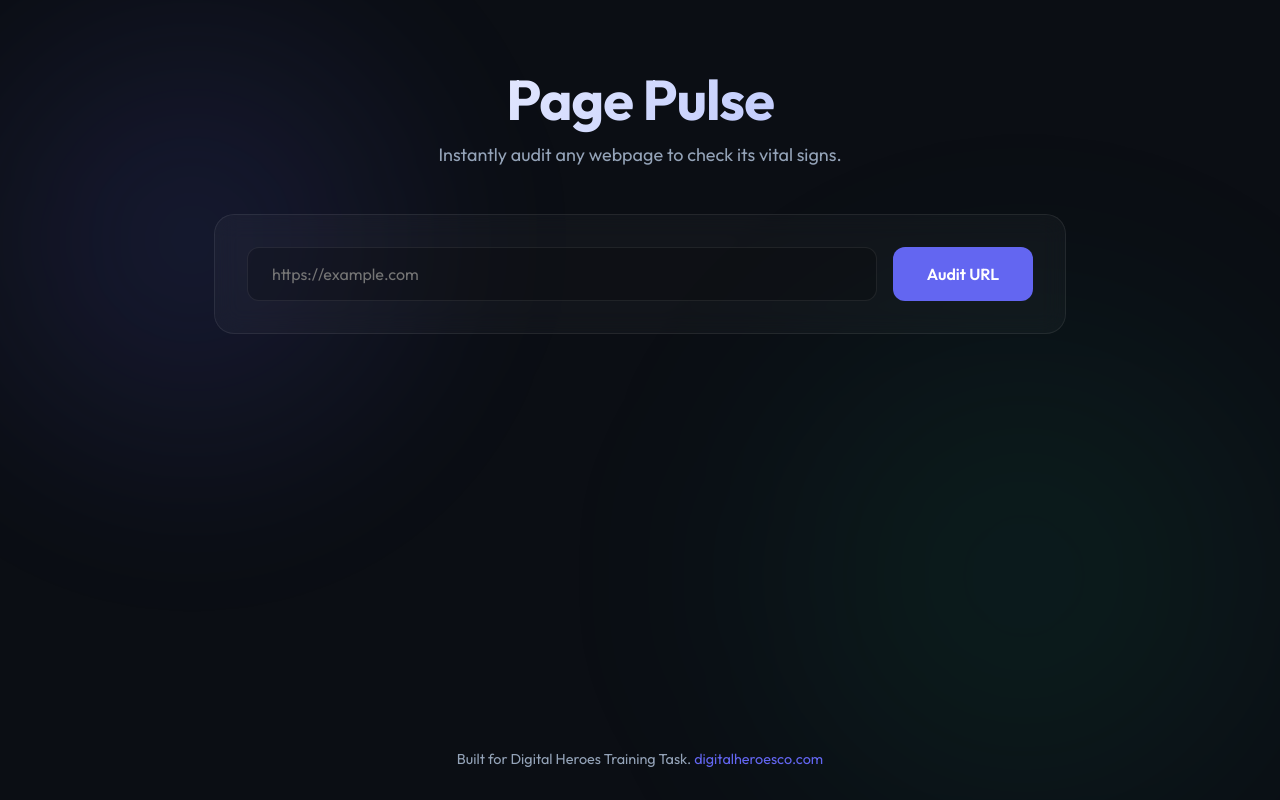
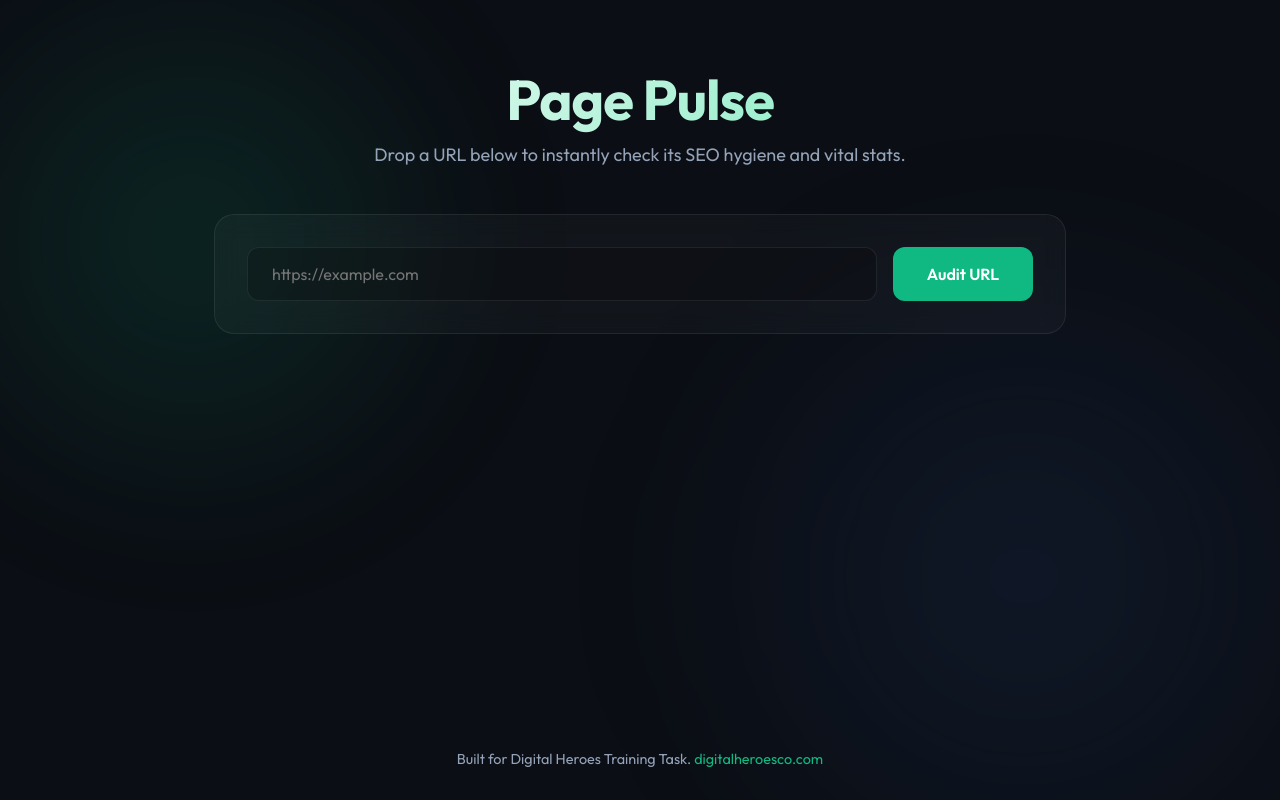
Before and after one commit to Ojaswi-Gupta/pagepulse_dh, a website: page public/index.html in a window 1280 px wide. Drawn offline with Linux system fonts and the light colour scheme.

Commit message:
Update UI to Emerald theme and add AI disclosure

```diff
--- a/public/index.html
+++ b/public/index.html
@@ -18,7 +18,7 @@
   <main class="container">
     <header>
       <h1>Page Pulse</h1>
-      <p>Instantly audit any webpage to check its vital signs.</p>
+      <p>Drop a URL below to instantly check its SEO hygiene and vital stats.</p>
     </header>
 
     <section class="scanner-card glass-panel">
--- a/public/style.css
+++ b/public/style.css
@@ -2,8 +2,8 @@
   --bg-color: #0B0E14;
   --text-main: #FFFFFF;
   --text-muted: #94A3B8;
-  --accent: #6366F1;
-  --accent-hover: #4F46E5;
+  --accent: #10B981;
+  --accent-hover: #059669;
   --glass-bg: rgba(255, 255, 255, 0.03);
   --glass-border: rgba(255, 255, 255, 0.08);
   --error: #EF4444;
@@ -43,7 +43,7 @@ body {
   left: -10%;
   width: 50vw;
   height: 50vw;
-  background: radial-gradient(circle, rgba(99,102,241,0.15) 0%, rgba(11,14,20,0) 70%);
+  background: radial-gradient(circle, rgba(16,185,129,0.15) 0%, rgba(11,14,20,0) 70%);
   border-radius: 50%;
   filter: blur(60px);
 }
@@ -54,7 +54,7 @@ body {
   right: -10%;
   width: 60vw;
   height: 60vw;
-  background: radial-gradient(circle, rgba(16,185,129,0.1) 0%, rgba(11,14,20,0) 70%);
+  background: radial-gradient(circle, rgba(59,130,246,0.1) 0%, rgba(11,14,20,0) 70%);
   border-radius: 50%;
   filter: blur(80px);
 }
@@ -77,7 +77,7 @@ h1 {
   font-size: 3.5rem;
   font-weight: 700;
   letter-spacing: -1px;
-  background: linear-gradient(135deg, #fff 0%, #a5b4fc 100%);
+  background: linear-gradient(135deg, #fff 0%, #6ee7b7 100%);
   -webkit-background-clip: text;
   -webkit-text-fill-color: transparent;
   margin-bottom: 0.5rem;
@@ -134,7 +134,7 @@ input[type="url"] {
 
 input[type="url"]:focus {
   border-color: var(--accent);
-  box-shadow: 0 0 0 2px rgba(99, 102, 241, 0.2);
+  box-shadow: 0 0 0 2px rgba(16, 185, 129, 0.2);
 }
 
 button {
```
Also changed, not shown: README.md.
